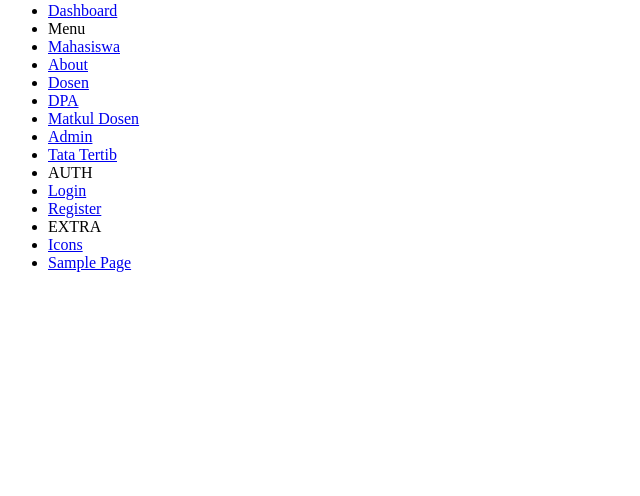
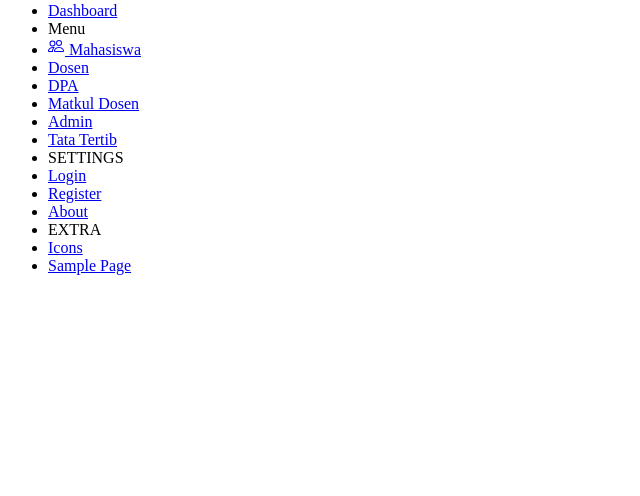
Before and after one commit to nioke-dev/PHOENIX_TATIB_TI_2D, a PHP site: page /PHOENIX_TATIB_TI_2D/views/templates/sidebar.php in a window 1280 px wide. Shown: the part 175-671 px from the top of the page, without its empty margins (0-640 px from the left). Run offline with PHP 8.4, Linux system fonts and the light colour scheme; some libraries are stand-ins or nearby versions.

Commit message:
tambah logo

```diff
--- a/app/views/templates/headerNav.php
+++ b/app/views/templates/headerNav.php
@@ -19,7 +19,7 @@
                 <div class="navbar-collapse justify-content-end px-0" id="navbarNav">
                     <ul class="navbar-nav flex-row ms-auto align-items-center justify-content-end">
 
-                        <a href=""><?= $data['nama']; ?></a>
+                        <a><?= $data['nama']; ?></a>
                         <!-- <a href="./authentication-login.html" target="_blank" class="btn btn-primary">Log Out</a> -->
                         <li class="nav-item dropdown">
                             <a class="nav-link nav-icon-hover" href="javascript:void(0)" id="drop2" data-bs-toggle="dropdown" aria-expanded="false">
--- a/app/views/templates/sidebar.php
+++ b/app/views/templates/sidebar.php
@@ -34,23 +34,19 @@
                       <li class="sidebar-item">
                           <a class="sidebar-link" href="<?= BASEURL; ?>/mahasiswa" aria-expanded="false">
                               <span>
-                                  <i class="ti ti-article"></i>
+                                  <!-- <i class="bi bi-people"></i> -->
+                                  <svg xmlns="http://www.w3.org/2000/svg" width="17" height="17" fill="currentColor" class="bi bi-people" viewBox="0 0 17 17">
+  <path d="M15 14s1 0 1-1-1-4-5-4-5 3-5 4 1 1 1 1zm-7.978-1A.261.261 0 0 1 7 12.996c.001-.264.167-1.03.76-1.72C8.312 10.629 9.282 10 11 10c1.717 0 2.687.63 3.24 1.276.593.69.758 1.457.76 1.72l-.008.002a.274.274 0 0 1-.014.002H7.022ZM11 7a2 2 0 1 0 0-4 2 2 0 0 0 0 4m3-2a3 3 0 1 1-6 0 3 3 0 0 1 6 0M6.936 9.28a5.88 5.88 0 0 0-1.23-.247A7.35 7.35 0 0 0 5 9c-4 0-5 3-5 4 0 .667.333 1 1 1h4.216A2.238 2.238 0 0 1 5 13c0-1.01.377-2.042 1.09-2.904.243-.294.526-.569.846-.816M4.92 10A5.493 5.493 0 0 0 4 13H1c0-.26.164-1.03.76-1.724.545-.636 1.492-1.256 3.16-1.275ZM1.5 5.5a3 3 0 1 1 6 0 3 3 0 0 1-6 0m3-2a2 2 0 1 0 0 4 2 2 0 0 0 0-4"/>
+</svg>
                               </span>
                               <span class="hide-menu">Mahasiswa</span>
                           </a>
                       </li>
                       <li class="sidebar-item">
-                          <a class="sidebar-link" href="<?= BASEURL; ?>/about" aria-expanded="false">
-                              <span>
-                                  <i class="ti ti-alert-circle"></i>
-                              </span>
-                              <span class="hide-menu">About</span>
-                          </a>
-                      </li>
-                      <li class="sidebar-item">
                           <a class="sidebar-link" href="<?= BASEURL; ?>/dosen" aria-expanded="false">
                               <span>
-                                  <i class="ti ti-cards"></i>
+                                  <!-- <i class="ti ti-cards"></i> -->
+                                  <i class="ti ti-id"></i>
                               </span>
                               <span class="hide-menu">Dosen</span>
                           </a>
@@ -82,19 +78,20 @@
                       <li class="sidebar-item">
                           <a class="sidebar-link" href="<?= BASEURL; ?>/tatib" aria-expanded="false">
                               <span>
-                                  <i class="ti ti-typography"></i>
+                                  <!-- <i class="ti ti-typography"></i> -->
+                                  <i class="ti ti-article"></i>
                               </span>
                               <span class="hide-menu">Tata Tertib</span>
                           </a>
                       </li>
                       <li class="nav-small-cap">
                           <i class="ti ti-dots nav-small-cap-icon fs-4"></i>
-                          <span class="hide-menu">AUTH</span>
+                          <span class="hide-menu">SETTINGS</span>
                       </li>
                       <li class="sidebar-item">
                           <a class="sidebar-link" href="./authentication-login.html" aria-expanded="false">
                               <span>
-                                  <i class="ti ti-login"></i>
+                                  <i class="ti ti-mood-happy"></i>
                               </span>
                               <span class="hide-menu">Login</span>
                           </a>
@@ -105,6 +102,14 @@
                                   <i class="ti ti-user-plus"></i>
                               </span>
                               <span class="hide-menu">Register</span>
+                          </a>
+                      </li>
+                      <li class="sidebar-item">
+                          <a class="sidebar-link" href="<?= BASEURL; ?>/about" aria-expanded="false">
+                              <span>
+                                  <i class="ti ti-alert-circle"></i>
+                              </span>
+                              <span class="hide-menu">About</span>
                           </a>
                       </li>
                       <li class="nav-small-cap">
```
